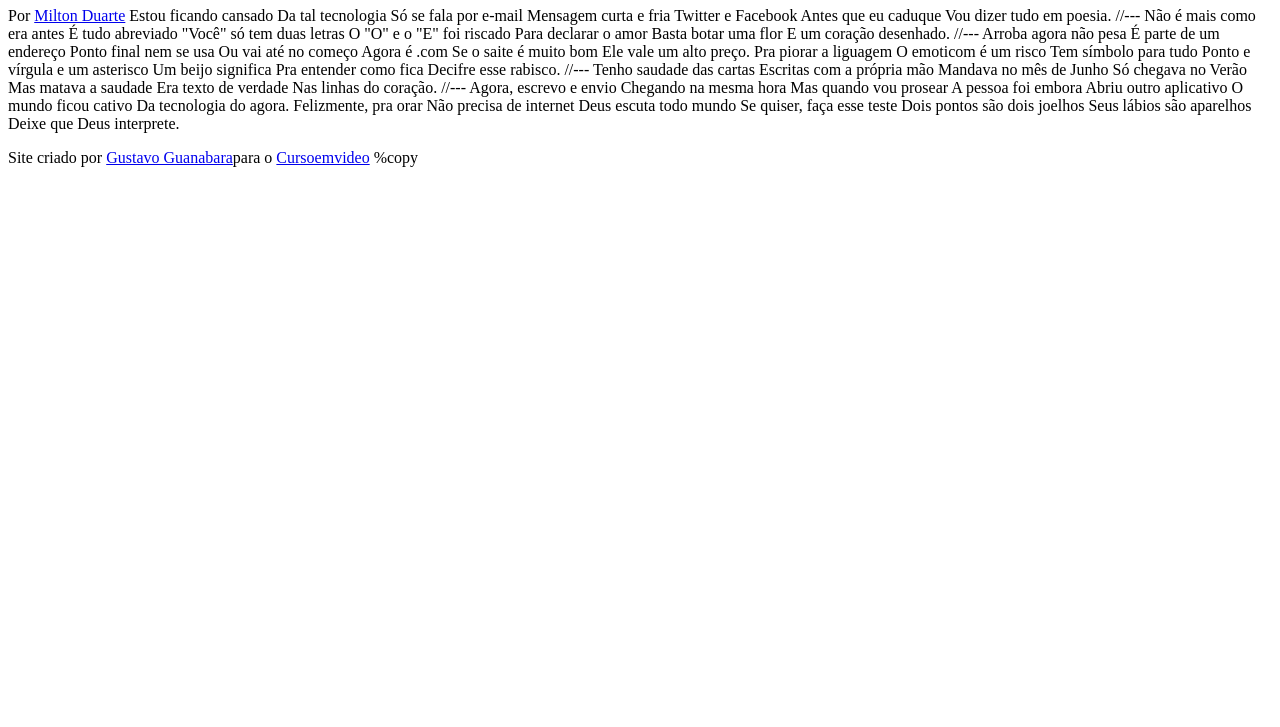
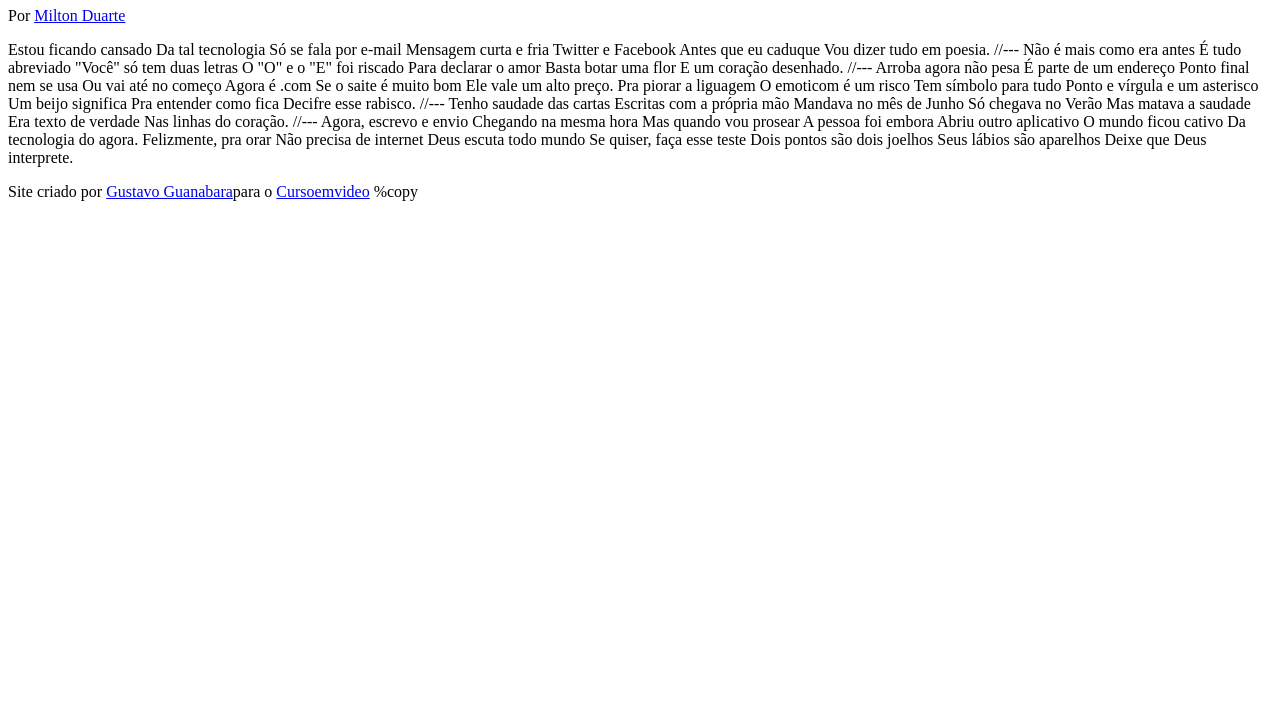
Before and after one commit to SaulDevjr/Projeto-cordel, a plain HTML site: page index.html in a window 1280 px wide. Shown: the part 73-800 px from the top of the page. Drawn offline with Linux system fonts and the light colour scheme.

Commit message:
Atualizando doc

```diff
--- a/index.html
+++ b/index.html
@@ -9,7 +9,7 @@
 <header>
     <main>
         <h1>Cordel Moderno</h1>
-    Por <a href="https://www.recantodasletras.com.br/poesias/3186743" target="_blank">Milton Duarte</a>
+    <p>Por <a href="https://www.recantodasletras.com.br/poesias/3186743" target="_blank">Milton Duarte</a></p>
 
     Estou ficando cansado
     Da tal tecnologia
```
